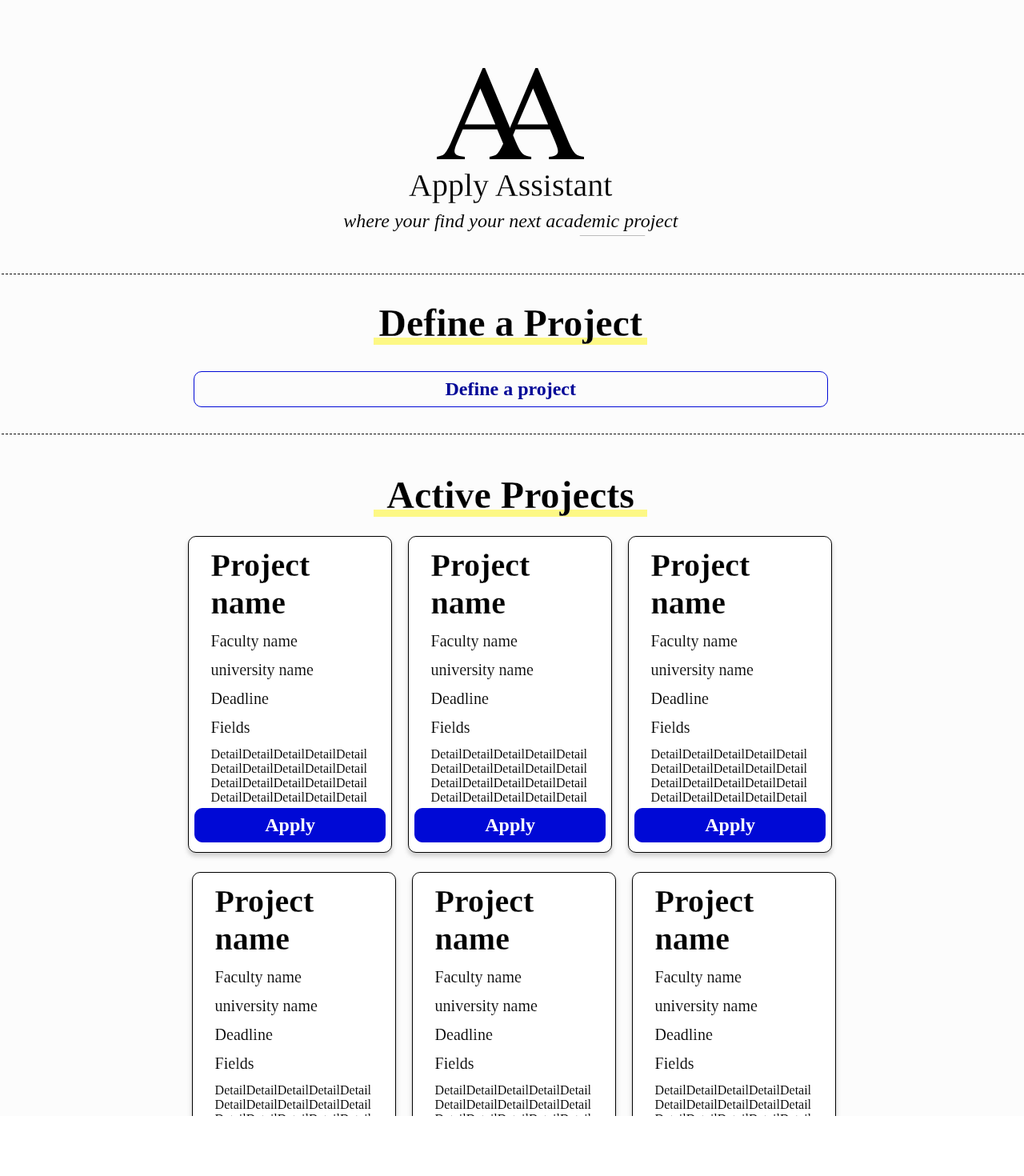
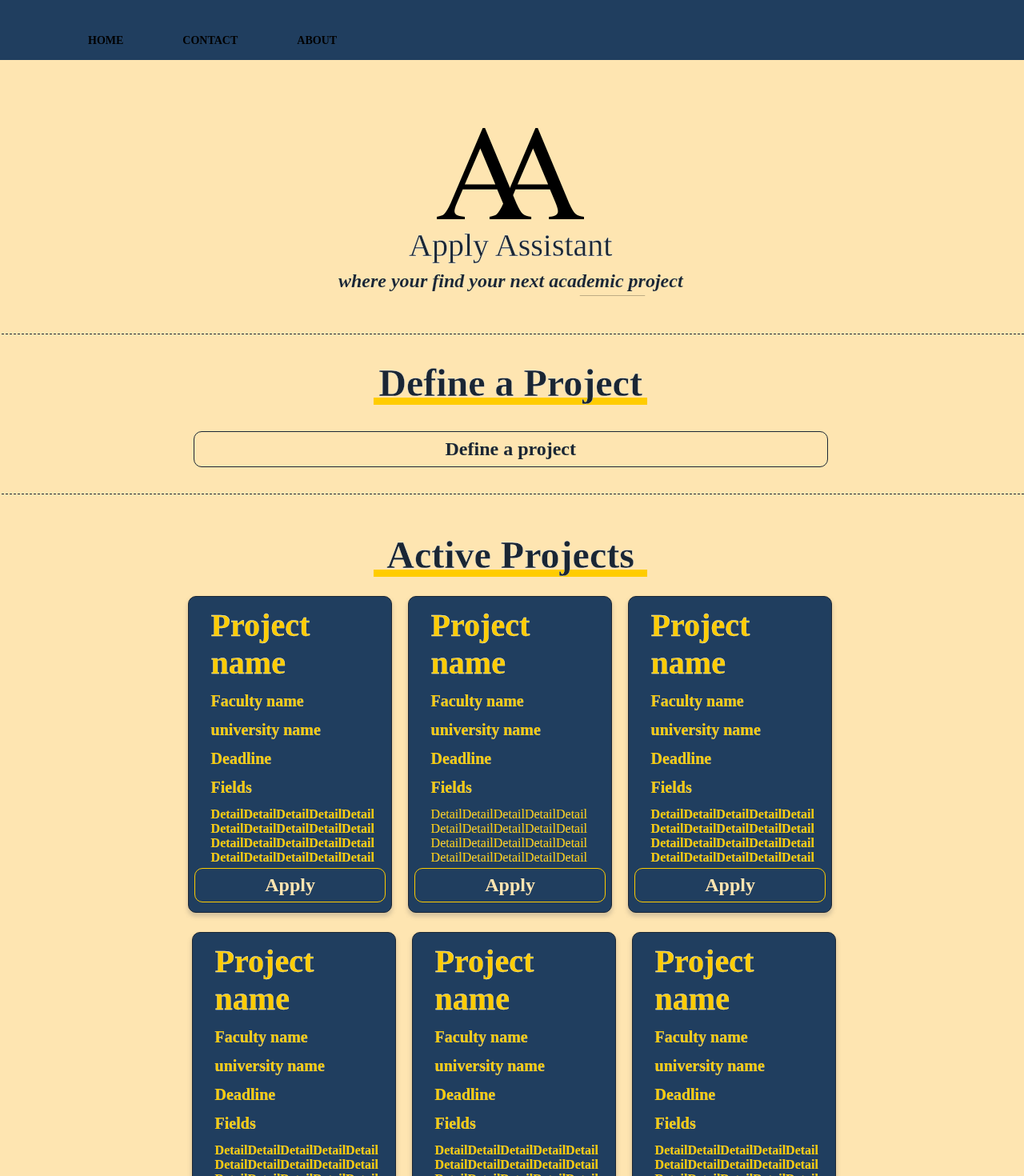
Before and after one commit to m-moasa/ApplyAssistant, a website built with Parcel: page index.html in a window 1280 px wide. Shown: the whole page at 80% size. Before the commit the page ends 1395 px from the top, so only its background shows below. Built offline with nearby package versions, Linux system fonts and the light colour scheme; a web font is replaced by a local one.

Commit message:
add color and tab bar

```diff
--- a/global.css
+++ b/global.css
@@ -15,10 +15,13 @@ body {
   --font-size-29xl: 48px;
 
   /* Colors */
+  /* Theme color : https://colorhunt.co/palette/1a2634203e5fffcc00fee5b1 */
   --color-white: #fff;
   --color-black: #000;
-  --color-mediumblue-100: #0009d6;
-  --color-yellow: rgba(255, 247, 56, 0.6);
+  --color-darkBlue: #1A2634;
+  --color-mediumblue-100: #203E5F;
+  --color-yellow:#FFCC00;
+  --color-Beige: #FEE5B1;
 
   /* Gaps */
   --gap-smi: 13px;
--- a/index.css
+++ b/index.css
@@ -11,11 +11,13 @@
   width: 184px;
   height: 114px;
   flex-shrink: 0;
+
 }
 .apply-assistant {
   margin: 0;
   position: relative;
   font-size: inherit;
+  color: var(--color-darkBlue);
   font-weight: 400;
   font-family: inherit;
   -webkit-text-stroke: 0.3px #fff;
@@ -26,6 +28,7 @@
   align-items: center;
   justify-content: flex-start;
   gap: 9px;
+  /* color: var(--color-darkBlue); */
 }
 .where-your-find-container {
   position: absolute;
@@ -34,6 +37,7 @@
   display: inline-block;
   width: 432px;
   -webkit-text-stroke: 0.1px #fff;
+  color: var(--color-darkBlue);
 }
 .frame-child {
   position: absolute;
@@ -47,12 +51,14 @@
   width: 432px;
   height: 31px;
   flex-shrink: 0;
+  color: var(--color-darkBlue);
 }
 .frame-group,
 .frame-wrapper {
   display: flex;
   flex-direction: column;
   justify-content: flex-start;
+
 }
 .frame-wrapper {
   align-items: flex-end;
@@ -61,10 +67,11 @@
 .frame-group {
   align-items: center;
   gap: 8px;
+
 }
 .frame-item {
   position: relative;
-  border-top: 0.5px dashed var(--color-black);
+  border-top: 0.5px dashed var(--color-darkBlue);
   box-sizing: border-box;
   width: 1422.5px;
   height: 0.5px;
@@ -81,6 +88,7 @@
 .define-a-project {
   margin: 0;
   position: absolute;
+  color: var(--color-darkBlue);
   top: 0;
   left: 6px;
   font-size: inherit;
@@ -98,6 +106,7 @@
 .define-a-project1,
 .frame-container {
   font-family: var(--font-times-new-roman);
+
 }
 .frame-container {
   height: 55px;
@@ -108,17 +117,18 @@
   justify-content: flex-start;
   text-align: center;
   font-size: var(--font-size-29xl);
-  color: var(--color-black);
+  color: var(--color-darkBlue);
 }
 .define-a-project1 {
   position: relative;
   font-size: var(--font-size-5xl);
-  color: #000697;
+  color:var(--color-darkBlue);
   text-align: left;
 }
+
 .define-a-project-wrapper {
   cursor: pointer;
-  border: 1px solid var(--color-mediumblue-100);
+  border: 1px solid var(--color-darkBlue);
   padding: 8px 314px;
   background-color: transparent;
   border-radius: var(--br-3xs);
@@ -127,13 +137,21 @@
   flex-direction: row;
   align-items: flex-start;
   justify-content: flex-start;
+
+}
+.define-a-project-wrapper:hover{
+  animation: 1s ease 0s 1 normal both shadow-drop-bottom;
+  opacity: 1;
+  background-color: var(--color-mediumblue-100);
+  color: var(--color-Beige);
 }
 .define-a-project-wrapper:hover {
   animation: 1s ease 0s 1 normal both shadow-drop-bottom;
   opacity: 1;
+  color: var(--color-darkBlue);
 }
 .define-a-project-wrapper:active {
-  background-color: rgba(0, 8, 213, 0.2);
+  background-color:var(--color-yellow);
 }
 .line-parent {
   display: flex;
@@ -141,11 +159,13 @@
   align-items: center;
   justify-content: flex-start;
   gap: 33px;
+
 }
 .active-projects {
   margin: 0;
   position: absolute;
   top: 0;
+  color: var(--color-darkBlue);
   left: 16px;
   font-size: inherit;
   font-weight: 700;
@@ -159,24 +179,29 @@
   flex-direction: column;
   align-items: center;
   justify-content: flex-start;
+
 }
 .project {
   margin: 0;
+  color: var(--color-yellow);
 }
 .project-name {
   position: relative;
   font-size: var(--font-size-21xl);
   -webkit-text-stroke: 0.3px #fff;
+  color: var(--color-yellow);
 }
 .faculty-name {
   position: relative;
   -webkit-text-stroke: 0.2px #fff;
+  color: var(--color-yellow);
 }
 .detaildetaildetaildetaildetail {
   position: relative;
   font-size: var(--font-size-base);
   display: inline-block;
   width: 198px;
+  color: var(--color-yellow);
   -webkit-text-stroke: 0.1px #fff;
 }
 .project-name-parent {
@@ -190,12 +215,13 @@
   position: relative;
   font-size: var(--font-size-5xl);
   font-family: var(--font-times-new-roman);
-  color: var(--color-white);
+  /* color: var(--color-white); */
+  color: var(--color-Beige);
   text-align: left;
 }
 .apply-wrapper {
   cursor: pointer;
-  border: 1px solid var(--color-mediumblue-100);
+  border: 1px solid var(--color-yellow);
   padding: var(--padding-6xs) var(--padding-68xl);
   background-color: var(--color-mediumblue-100);
   border-radius: var(--br-3xs);
@@ -204,13 +230,26 @@
   flex-direction: row;
   align-items: flex-start;
   justify-content: flex-start;
+
 }
+.apply-wrapper:active{
+  animation: 1s ease 0s 1 normal both shadow-drop-bottom;
+  opacity: 1;
+  background-color: var(--color-yellow);
+}
+
+.apply-wrapper :hover {
+  animation: 1s ease 0s 1 normal both shadow-drop-bottom;
+  opacity: 1;
+  color: var(--color-darkBlue);
+}
+
 .detaildetaildetaildetaildetail5,
 .faculty-name1,
 .frame-section,
 .project-name1 {
   font-family: var(--font-times-new-roman);
-  color: var(--color-black);
+  color: var(--color-darkBlue);
   text-align: left;
 }
 .frame-section {
@@ -218,9 +257,10 @@
   top: 0;
   left: 0;
   border-radius: var(--br-3xs);
-  background-color: var(--color-white);
+  /* background-color: var(--color-white); */
+  background-color: var(--color-mediumblue-100);
   box-shadow: 0 4px 5px 1px rgba(105, 105, 105, 0.25);
-  border: 1px solid var(--color-black);
+  border: 1px solid var(--color-darkBlue);
   box-sizing: border-box;
   height: 396px;
   overflow: hidden;
@@ -237,6 +277,7 @@
   position: relative;
   font-size: var(--font-size-21xl);
   -webkit-text-stroke: 0.3px #fff;
+  color: var(--color-yellow);
 }
 .detaildetaildetaildetaildetail5,
 .faculty-name1 {
@@ -254,9 +295,10 @@
   top: 420px;
   left: 5px;
   border-radius: var(--br-3xs);
-  background-color: var(--color-white);
+  /* background-color: var(--color-white); */
+  background-color: var(--color-mediumblue-100);
   box-shadow: 0 4px 5px 1px rgba(105, 105, 105, 0.25);
-  border: 1px solid var(--color-black);
+  border: 1px solid var(--color-darkBlue);
   box-sizing: border-box;
   height: 396px;
   overflow: hidden;
@@ -281,9 +323,10 @@
   top: 0;
   left: 275px;
   border-radius: var(--br-3xs);
-  background-color: var(--color-white);
+  /* background-color: var(--color-white); */
+  background-color: var(--color-mediumblue-100);
   box-shadow: 0 4px 5px 1px rgba(105, 105, 105, 0.25);
-  border: 1px solid var(--color-black);
+  border: 1px solid var(--color-darkBlue);
   box-sizing: border-box;
   height: 396px;
   overflow: hidden;
@@ -294,7 +337,7 @@
   justify-content: space-between;
   text-align: left;
   font-size: var(--font-size-xl);
-  color: var(--color-black);
+  color: var(--color-darkBlue);
   font-family: var(--font-times-new-roman);
 }
 .frame-parent3 {
@@ -306,9 +349,10 @@
 .frame-parent5 {
   position: absolute;
   border-radius: var(--br-3xs);
-  background-color: var(--color-white);
+  /* background-color: var(--color-white); */
+  background-color: var(--color-mediumblue-100);
   box-shadow: 0 4px 5px 1px rgba(105, 105, 105, 0.25);
-  border: 1px solid var(--color-black);
+  border: 1px solid var(--color-darkBlue);
   box-sizing: border-box;
   height: 396px;
   overflow: hidden;
@@ -323,7 +367,7 @@
   left: 550px;
   text-align: left;
   font-size: var(--font-size-xl);
-  color: var(--color-black);
+  color: var(--color-darkBlue);
   font-family: var(--font-times-new-roman);
 }
 .frame-parent5 {
@@ -357,12 +401,64 @@
 }
 .search-result-page {
   position: relative;
-  background-color: #fcfcfc;
+  /* background-color: #fcfcfc;  */   /*It was great but I changed it based on the overall theme*/
+  background-color:var(--color-Beige);
   width: 100%;
   height: 1395px;
   overflow: hidden;
   text-align: center;
   font-size: var(--font-size-21xl);
-  color: var(--color-black);
+  color: var(--color-darkBlue);
   font-family: var(--font-times-new-roman);
 }
+
+body {
+	margin: 0;
+	background:var(--color-mediumblue-100);
+	font-family: var(--font-times-new-roman);
+	font-weight: bold;
+
+}
+
+nav {/*done*/
+  float: left;
+}
+
+nav ul {/*done*/
+  margin: 10;
+  padding: 8;
+  list-style:armenian;
+}
+
+nav li {/*done*/
+  display: inline-block;
+  margin-left: 70px;
+  padding-top: 25px;
+  position: relative;
+}
+
+nav a {
+  color:  #000;
+  text-decoration: none;
+  text-transform: uppercase;
+  font-size: 14px;
+}
+
+nav a:hover {
+  color: var(--color-darkBlue);
+}
+
+nav a::before {
+  content: '';
+  display: block;
+  height: 5px;
+  background-color:  #000;
+  position: absolute;
+  top: 0;
+  width: 0%;
+  transition: all ease-in-out 250ms;
+}
+
+nav a:hover::before {
+  width: 100%;
+}
--- a/index.html
+++ b/index.html
@@ -10,6 +10,13 @@
       href="https://fonts.googleapis.com/css2?family=Times New Roman:ital,wght@0,400;0,700;1,400&display=swap"
     />
   </head>
+  <nav>
+    <ul>
+      <li><a href="#">Home</a></li>
+      <li><a href="#">Contact</a></li>
+      <li><a href="#">About</a></li>
+    </ul>
+  </nav>
   <body>
     <div class="search-result-page">
       <div class="frame-parent">
```
Also changed, not shown: dist/Logo.8c9d106e.svg (added), dist/index.html (added), dist/vector-13.3a4eb598.svg (added), package.json (indentation only), 7 other files.
